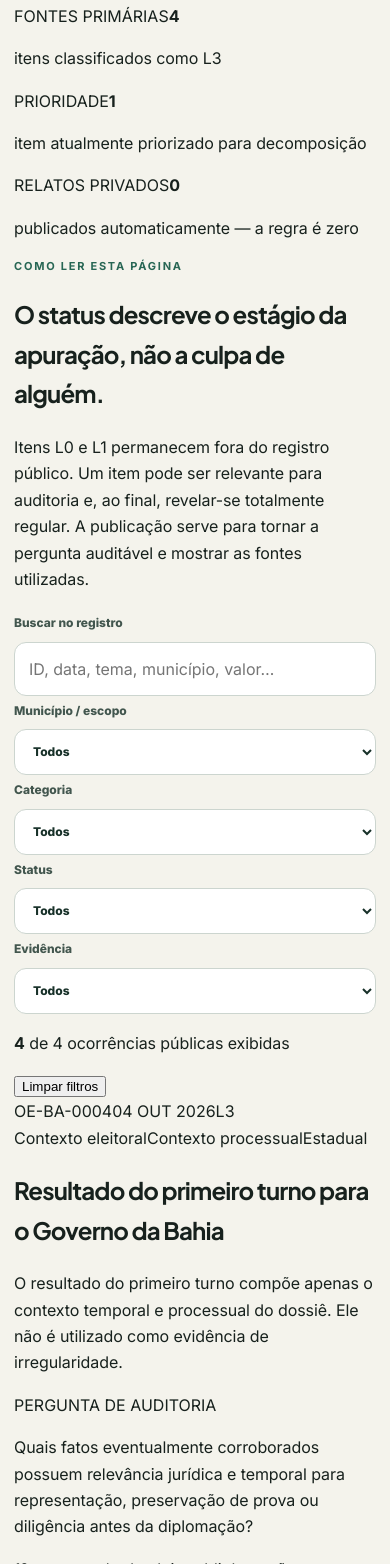
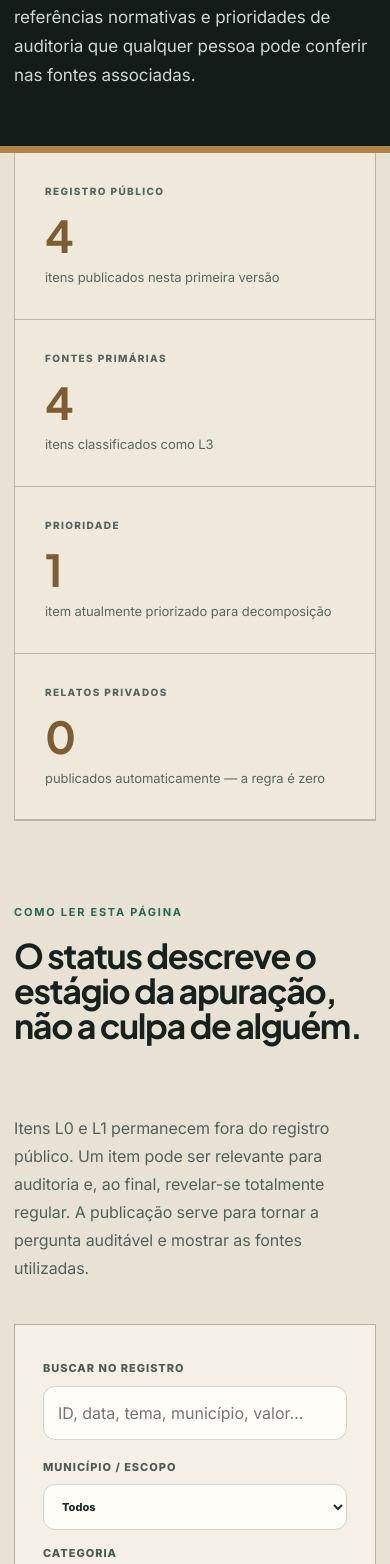
Before and after one commit to davidazevedo/observatorio-eleitoral-ba-2026, a Next.js app: page /casos in a window 390 px wide. Shown: the part 436-2000 px from the top of the page. Built offline with nearby package versions, Linux system fonts and the light colour scheme.

Commit message:
style: add public case registry visual system

```diff
--- a/app/globals.css
+++ b/app/globals.css
@@ -247,3 +247,79 @@ textarea{min-height:auto}
   *,*::before,*::after{animation-duration:.01ms!important;animation-iteration-count:1!important;transition-duration:.01ms!important;scroll-behavior:auto!important}
   .button:hover,.political-source-card:hover{transform:none}
 }
+
+
+/* --- Public cases and occurrences registry --- */
+.cases-page{background:#e8e2d5;min-height:100vh}
+.cases-hero{background:#101d18;color:#f4f1e9;padding:90px 0 78px;border-bottom:7px solid var(--accent-amber)}
+.cases-hero h1{font-family:var(--font-heading),var(--font-body-fallback);font-size:clamp(52px,6.5vw,92px);line-height:.98;letter-spacing:-.055em;margin:0;max-width:1050px}
+.cases-hero h1 em{color:#d9b878;font-style:normal}
+.cases-hero>div>p:last-child{max-width:820px;color:#d0d8d3;font-size:17px;line-height:1.7;margin:28px 0 0}
+.cases-stats{display:grid;grid-template-columns:repeat(4,1fr);border-inline:1px solid #bdb3a2;border-bottom:1px solid #bdb3a2}
+.cases-stats article{padding:30px;border-right:1px solid #bdb3a2;background:#efe9dc}
+.cases-stats article:last-child{border-right:0}
+.cases-stats span{display:block;font-size:10px;font-weight:800;letter-spacing:.14em;color:#56635e}
+.cases-stats strong{display:block;font-family:var(--font-heading),var(--font-body-fallback);font-size:44px;line-height:1;margin:14px 0 10px;color:#7f5d32}
+.cases-stats p{margin:0;color:#596660;font-size:13px}
+.cases-intro{display:grid;grid-template-columns:1fr .9fr;gap:70px;padding:82px 0 42px;align-items:end}
+.cases-intro h2,.cases-next h2{font-family:var(--font-heading),var(--font-body-fallback);font-size:clamp(34px,4.2vw,56px);line-height:1.04;letter-spacing:-.04em;margin:0}
+.cases-intro>p{font-size:16px;color:#53605a;line-height:1.75;margin:0}
+.cases-filter-panel{margin:0 0 34px;background:#f4f0e7;border:1px solid #b9b09f;padding:28px}
+.cases-search label,.cases-filter-grid label{font-size:11px;text-transform:uppercase;letter-spacing:.09em;font-weight:800;color:#4e5b55}
+.cases-search input{font-size:16px;background:#fffdf8}
+.cases-filter-grid{display:grid;grid-template-columns:repeat(4,1fr);gap:14px;margin-top:18px}
+.cases-filter-grid select{background:#fffdf8}
+.cases-filter-footer{display:flex;align-items:center;justify-content:space-between;gap:20px;padding-top:18px;margin-top:18px;border-top:1px solid #d1c9bc}
+.cases-filter-footer p{margin:0;color:#596660;font-size:13px}
+.filter-reset{border:0;background:transparent;color:#174b3d;font-weight:800;text-decoration:underline;text-underline-offset:4px;cursor:pointer;padding:8px}
+.case-register{display:grid;gap:20px;padding-bottom:90px}
+.case-card{display:grid;grid-template-columns:170px minmax(0,1fr);background:#f7f3ea;border:1px solid #b9b09f;box-shadow:0 10px 26px rgba(30,35,31,.05)}
+.case-card-rail{background:#12221c;color:#f2eee6;padding:30px 24px;display:flex;flex-direction:column;align-items:flex-start}
+.case-id{font-family:var(--font-institutional),serif;font-size:12px;letter-spacing:.08em;color:#d9b878}
+.case-card-rail time{font-family:var(--font-heading),var(--font-body-fallback);font-size:26px;line-height:1.1;margin:42px 0 18px;color:#fff}
+.case-level{margin-top:auto;display:inline-flex;align-items:center;justify-content:center;min-width:43px;height:31px;border-radius:999px;font-size:11px;font-weight:850;color:#10211a;background:#dfe5e1}
+.case-level-l2{background:#d5e3ea}.case-level-l3{background:#d3e6d8}.case-level-l4{background:#bed7c8}
+.case-card-main{padding:34px 38px}
+.case-badges{display:flex;flex-wrap:wrap;gap:8px;margin-bottom:22px}
+.case-badges span{font-size:10px;font-weight:800;letter-spacing:.08em;text-transform:uppercase;padding:6px 9px;border:1px solid #c5bcad;background:#ece5d8;color:#53605a}
+.case-card h2{font-family:var(--font-heading),var(--font-body-fallback);font-size:clamp(28px,3vw,42px);line-height:1.04;letter-spacing:-.04em;margin:0 0 16px}
+.case-summary{font-size:16px;line-height:1.7;color:#4f5c56;max-width:900px}
+.audit-question{margin:28px 0;padding:22px 24px;border-left:5px solid var(--accent-amber);background:#eee5d5}
+.audit-question span{font-size:10px;font-weight:850;letter-spacing:.13em;color:#74572e}
+.audit-question p{margin:7px 0 0;font-weight:650;color:#26352f;line-height:1.65}
+.case-tags{display:flex;gap:8px;flex-wrap:wrap;margin:0 0 28px}
+.case-tags span{font-size:11px;padding:6px 9px;border:1px solid #cbc3b7;border-radius:999px;color:#53605a;background:#faf7f1}
+.case-meta{display:grid;grid-template-columns:.8fr 1.2fr;gap:30px;border-top:1px solid #d2c9ba;padding-top:22px}
+.case-meta small{display:block;font-size:10px;text-transform:uppercase;letter-spacing:.1em;font-weight:800;color:#66726c;margin-bottom:6px}
+.case-meta strong{display:block;font-size:14px}
+.case-meta>div>span{display:block;margin-top:4px;font-size:12px;color:#6b7771}
+.case-sources{display:flex;flex-wrap:wrap;gap:10px}
+.case-sources a{font-size:12px;font-weight:750;color:#174b3d;text-underline-offset:4px}
+.case-sources a:hover{text-decoration-thickness:2px}
+.cases-empty{padding:50px;text-align:center;border:1px dashed #a79d8c;background:#f2ede4}
+.cases-empty strong{font-family:var(--font-heading),var(--font-body-fallback);font-size:26px}
+.cases-empty p{color:#5b6862}
+.cases-next{margin-bottom:90px;padding:52px;background:#d8cfbe;border-left:6px solid #10261f;display:grid;grid-template-columns:1fr auto;gap:50px;align-items:end}
+.cases-next p:not(.eyebrow){max-width:750px;color:#52605a}
+@media(max-width:950px){
+  .cases-stats{grid-template-columns:1fr 1fr}
+  .cases-stats article:nth-child(2){border-right:0}
+  .cases-stats article:nth-child(-n+2){border-bottom:1px solid #bdb3a2}
+  .cases-intro,.case-meta,.cases-next{grid-template-columns:1fr}
+  .cases-filter-grid{grid-template-columns:1fr 1fr}
+  .case-card{grid-template-columns:130px 1fr}
+}
+@media(max-width:650px){
+  .cases-hero{padding:62px 0 56px}
+  .cases-hero h1{font-size:48px}
+  .cases-stats{grid-template-columns:1fr}
+  .cases-stats article{border-right:0;border-bottom:1px solid #bdb3a2!important}
+  .cases-filter-grid{grid-template-columns:1fr}
+  .cases-filter-footer{align-items:flex-start;flex-direction:column}
+  .case-card{grid-template-columns:1fr}
+  .case-card-rail{display:grid;grid-template-columns:1fr auto auto;gap:12px;align-items:center;padding:18px 20px}
+  .case-card-rail time{font-size:18px;margin:0}
+  .case-level{margin-top:0}
+  .case-card-main{padding:28px 20px}
+  .cases-next{padding:34px 24px}
+}
```
